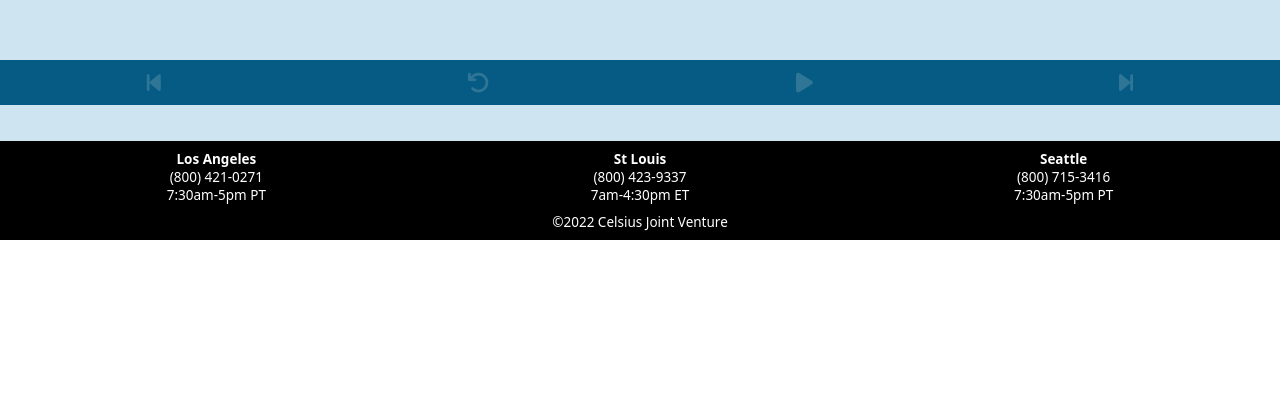
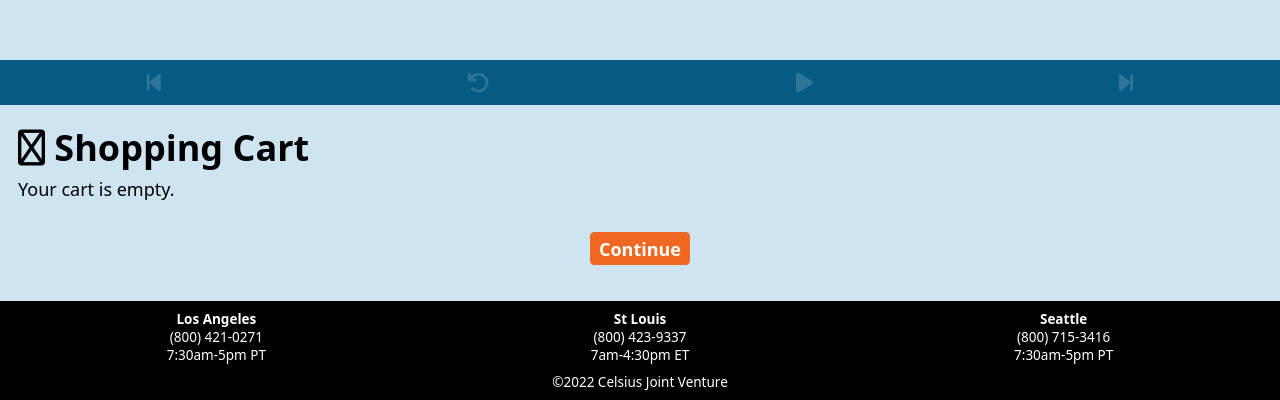
Before and after one commit to jaycincotta/concierge-v1, a React (Create React App) app: page /cart in a window 1280 px wide. Shown: the part 752-1152 px from the top of the page. Before the commit the page ends 992 px from the top, so only its background shows below. Built offline with nearby package versions, Linux system fonts and the light colour scheme.

Commit message:
Dynamic cart formatting

```diff
--- a/src/routes/Cart.js
+++ b/src/routes/Cart.js
@@ -4,7 +4,7 @@ import { Link } from "react-router-dom"
 import Task from "../layout/Task"
 import TaskStep from "../layout/TaskStep"
 
-function Details({part}) {
+function Details({ part }) {
     const details = part.details
     const keys = Object.keys(details)
     return <>
@@ -15,30 +15,60 @@ function Details({part}) {
 function Card({ part, removeItem }) {
     const [open, setOpen] = useState(false)
     const icon = part.itemType === "spo"
-    ? <i className="fa-duotone fa-magnifying-glass-dollar"/>
-    : <i className="fa-solid fa-check" />
+        ? <i className="fa-regular fa-magnifying-glass-dollar" />
+        : <i className="fa-solid fa-check" />
 
     return <div className="card">
-        <Link to={"/part/" + part.partId}><div>{icon} {part.partId}: {part.description}</div></Link>
-        <div onClick={() => setOpen(!open)}>{part.price ? "$" + part.price : ""}</div>
-        <div onClick={() => setOpen(!open)}>
-            {open
-                ? <i className="fa-regular fa-chevron-up" />
-                : <i className="fa-regular fa-chevron-down" />}
-            &nbsp;&nbsp;<i onClick={(e)=>{e.stopPropagation(); setOpen(false); removeItem(part)}} className="fa-regular fa-xmark" />
+        <div><span className="button" onClick={() => setOpen(!open)}>{open
+            ? <i className="fa-regular fa-chevron-up" />
+            : <i className="fa-regular fa-chevron-down" />}&nbsp;&nbsp;{icon}&nbsp;</span> {part.partId}: {part.description}</div>
+        <div>{part.price ? "$" + part.price : ""}</div>
+        <div className="button" onClick={(e) => { e.stopPropagation(); setOpen(false); removeItem(part) }}>
+            <i className="fa-regular fa-xmark" />
         </div>
-        <div className="details">{open && <Details part={part}/>}</div>
+        <div className="details">{open && <Details part={part} />}</div>
     </div>
 }
 
 export default function Cart() {
     const { cart, removeItem } = useContext(AppContext)
 
+    const cartType = (function () {
+        if (cart.length === 0) return "empty"
+
+        const stockCount = cart.filter(item => item.itemType === "stock").length
+        const spoCount = cart.filter(item => item.itemType === "spo").length
+        if (stockCount > 0 && spoCount === 0) return "stock"
+        if (stockCount === 0 && spoCount > 0) return "spo"
+        return "mixed"
+    })()
+
+    console.log("CART", cart, cartType)
+
     return (
         <Task task="Shopping Cart" className="black-on-blue">
-            <TaskStep step="1">
+            <TaskStep step={cartType}>
+                <h1><i className="fa-regular fa-cart-shopping" /> Shopping Cart</h1>
+                {cartType === "empty" && <p>Your cart is empty.</p>}
+                {cartType === "stock" && <p>
+                    We carry everything you need! Click the Purchase button to continue checkout.
+                </p>}
+                {cartType === "spo" && <p>
+                    We are happy to looking into this for you. Click the Submit Request button and
+                    we will get back to you with a quote.
+                </p>}
+                {cartType === "mixed" && <p>
+                    We are happy to looking into this for you. Click the Submit Request button and we
+                    will get back to you with a quote including both the stock and research items you need.
+                </p>}
                 <div className="searchResults">
                     {cart.map((part, index) => <Card key={index} part={part} removeItem={removeItem} />)}
+                </div>
+                <div className="center pad">
+                    {cartType === "empty" && <Link to="/"><button>Continue</button></Link>}
+                    {cartType === "stock" && <Link to="/Checkout"><button>Purchase</button></Link>}
+                    {cartType === "spo" && <Link to="/Request"><button>Submit Quote</button></Link>}
+                    {cartType === "mixed" && <Link to="/Request"><button>Submit Quote</button></Link>}
                 </div>
             </TaskStep>
         </Task>
--- a/src/styles/cpc-shared.css
+++ b/src/styles/cpc-shared.css
@@ -48,6 +48,9 @@
 .white-on-dark-blue {
   color: white;
   background-color: var(--dark-blue);
+}
+button, .button {
+  cursor: pointer;
 }
 .white-on-blue button, .black-on-blue button, .black-on-blue-gradient button {
   background-color: var(--medium-orange);
```
